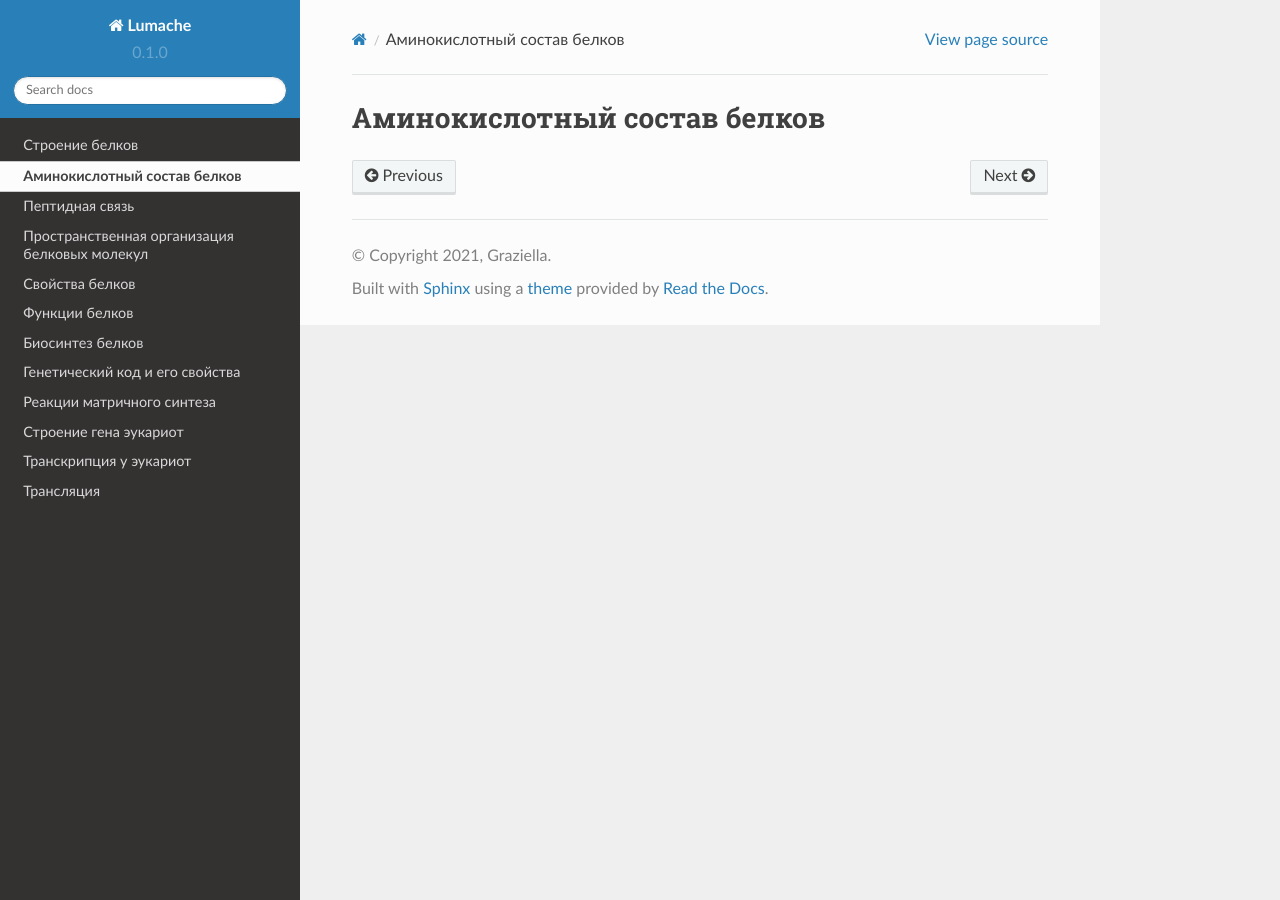
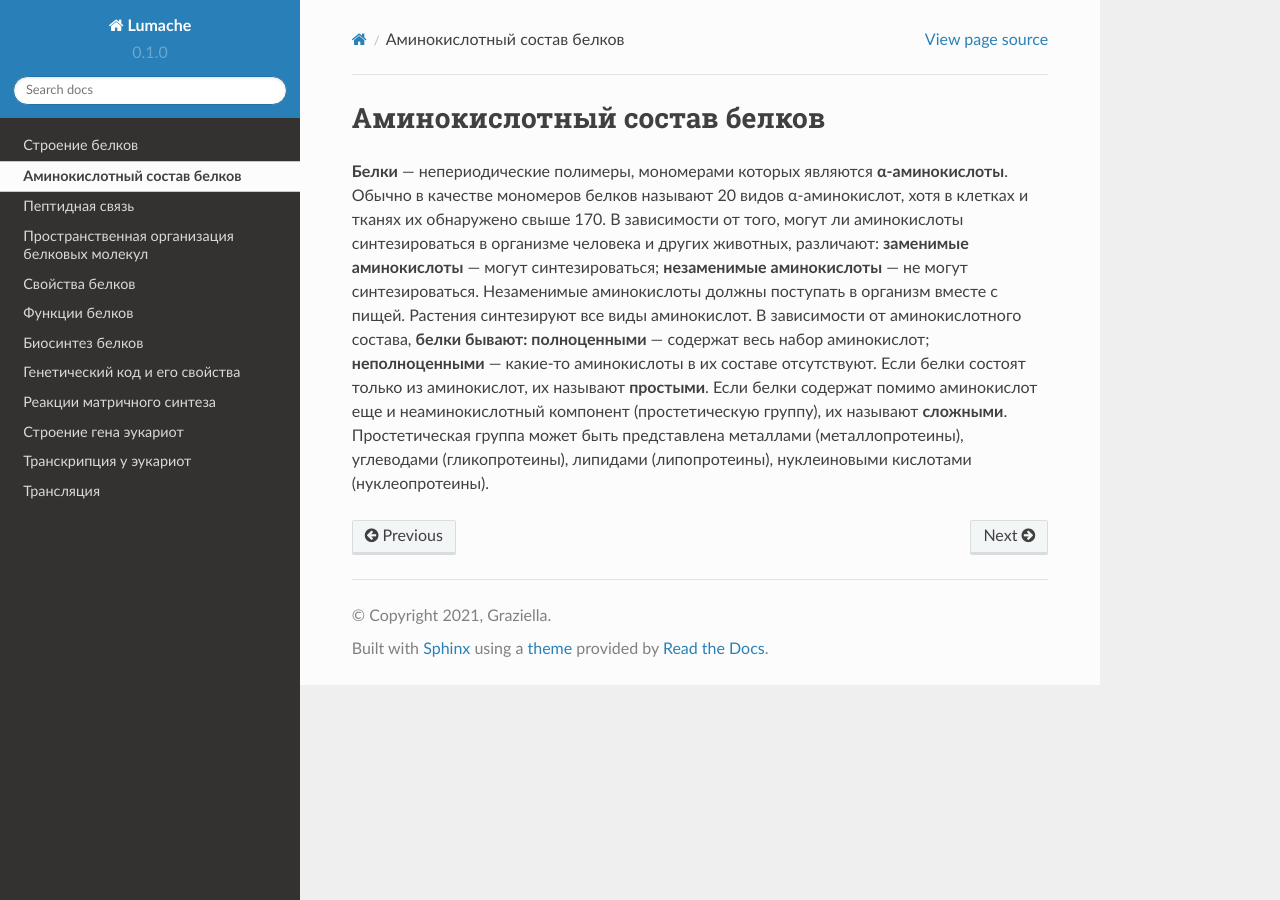
Before and after one commit to neptune2021/test_documentation, a Sphinx documentation site: the page built from docs/source/02.rst, in a window 1280 px wide. Built offline with Sphinx 7.4.7 and the Read the Docs theme 2.0.0, drawn with Linux system fonts in a browser that asks for light colours; pages that are not in the unit, such as notebooks, are missing from menus.

Commit message:
Update 02.rst

```diff
--- a/docs/source/02.rst
+++ b/docs/source/02.rst
@@ -1,2 +1,5 @@
 Аминокислотный состав белков
 --------
+**Белки** — непериодические полимеры, мономерами которых являются **α-аминокислоты**. Обычно в качестве мономеров белков называют 20 видов α-аминокислот, хотя в клетках и тканях их обнаружено свыше 170.
+В зависимости от того, могут ли аминокислоты синтезироваться в организме человека и других животных, различают: **заменимые аминокислоты** — могут синтезироваться; **незаменимые аминокислоты** — не могут синтезироваться. Незаменимые аминокислоты должны поступать в организм вместе с пищей. Растения синтезируют все виды аминокислот.
+В зависимости от аминокислотного состава, **белки бывают: полноценными** — содержат весь набор аминокислот; **неполноценными** — какие-то аминокислоты в их составе отсутствуют. Если белки состоят только из аминокислот, их называют **простыми**. Если белки содержат помимо аминокислот еще и неаминокислотный компонент (простетическую группу), их называют **сложными**. Простетическая группа может быть представлена металлами (металлопротеины), углеводами (гликопротеины), липидами (липопротеины), нуклеиновыми кислотами (нуклеопротеины).
```
